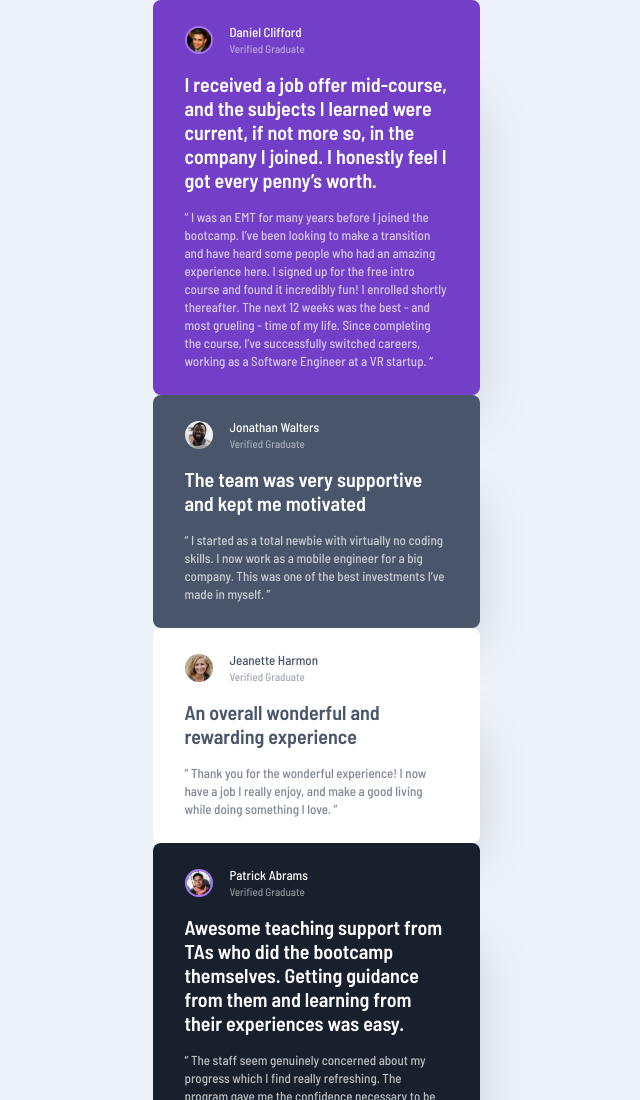
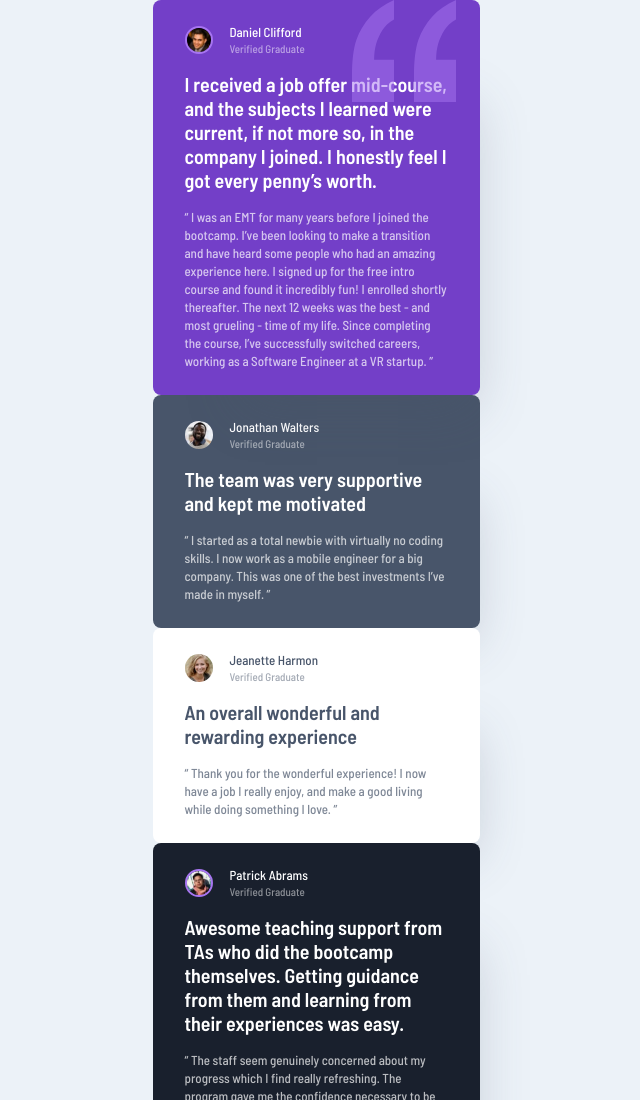
Before and after one commit to Oliko136/testimonials-grid-section, a plain HTML site: page index.html in a window 1280 px wide. Shown: the top 1100 px of the page, without its empty margins (300-940 px from the left). Drawn offline with Linux system fonts and the light colour scheme.

Commit message:
Quotation background decoration added

```diff
--- a/css/styles.css
+++ b/css/styles.css
@@ -33,8 +33,20 @@
 }
 
 .testimonials_item.violet {
+    position: relative;
     color: var(--white);
     background-color: var(--violet);
+}
+
+.testimonials_item.violet::before {
+    content: "";
+    position: absolute;
+    top: 0;
+    right: 1.5rem;
+    width: 104px;
+    height: 102px;
+    background-image: url(/images/bg-pattern-quotation.svg);
+    opacity: 0.5;
 }
 
 .testimonials_item.gray {
@@ -104,4 +116,8 @@
     .testimonials_title {
         margin-bottom: var(--spacing-150);
     }
+
+    .testimonials_item.violet::before {
+        left: 5rem;
+    }
 }
```
